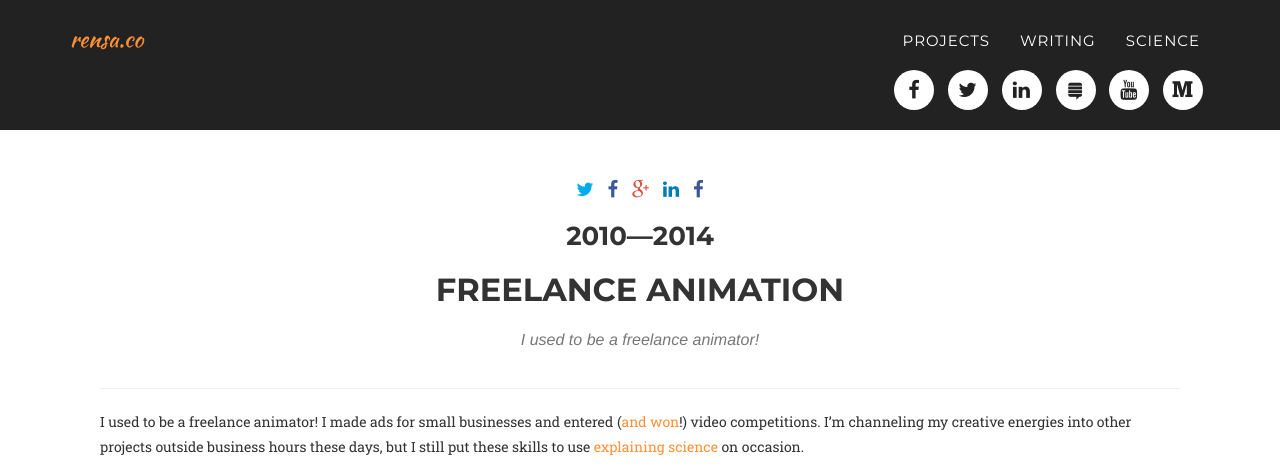
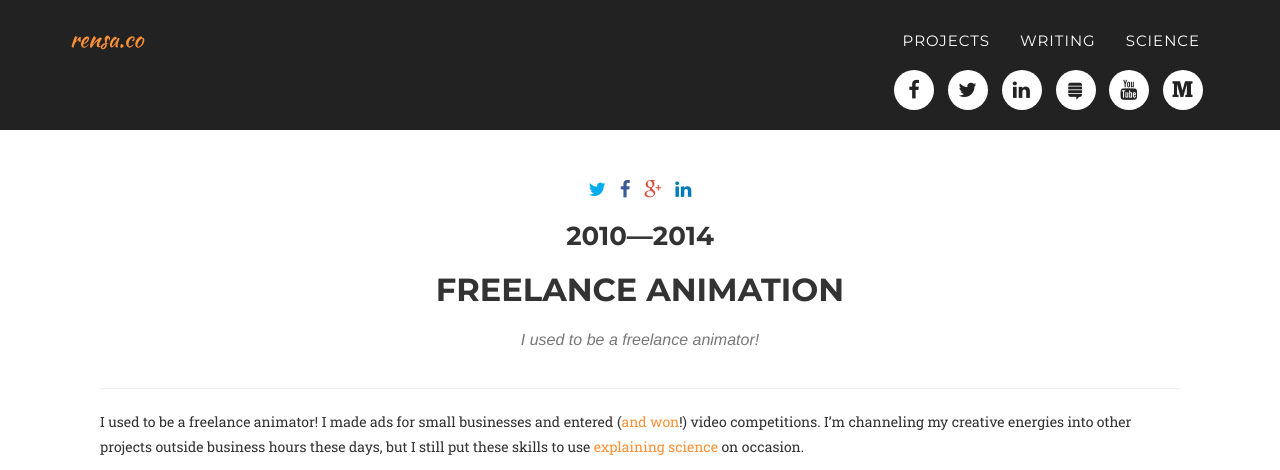
Before and after one commit to rensa/rensa.github.io, a Jekyll site: the page built from _posts/projects/2014-12-31-animation.md, in a window 1280 px wide. Shown: the top 470 px of the page. Built offline with Jekyll 4.4.1, drawn with Linux system fonts in a browser that asks for light colours; some web fonts are replaced; grey boxes are pictures that could not be loaded.

Commit message:
FB Sharer Fix
Actually works now! Except possibly the image—I’ve changed the test
post from an animated GIF to a PNG, just in case.

```diff
--- a/_layouts/regpage.html
+++ b/_layouts/regpage.html
@@ -11,10 +11,9 @@
 		<div id="regpage-info" class="row">
 				<div class="share-page text-muted">
 				    <a href="https://twitter.com/intent/tweet?text={{ page.title }}&url={{ site.url }}{{ page.url }}&via={{ site.twitter_username }}&related={{ site.twitter_username }}" rel="nofollow" target="_blank" title="Share on Twitter" class="fa fa-twitter" style="color:#00aced;"></a>
-				    <a href="https://www.facebook.com/sharer/sharer.php?u={{ site.url }}{{ page.url }}" rel="nofollow" target="_blank" title="Share on Facebook" class="fa fa-facebook" style="color:#3b5998;"></a>
+				    <a href="https://www.facebook.com/dialog/share?app_id=1583566641860122&display=popup&href={{ site.url }}{{ page.url }}&{{ site.url }}{{ page.url }}" rel="nofollow" target="_blank" title="Share on Facebook" class="fa fa-facebook" style="color:#3b5998;"></a>
 				    <a href="https://plus.google.com/share?url={{ site.url }}{{ page.url }}" rel="nofollow" target="_blank" title="Share on Google+" class="fa fa-google-plus" style="color:#dd4b39;"></a>
 				    <a href="http://www.linkedin.com/shareArticle?mini=true&url={{ site.url }}{{ page.url }}&title={{ page.title }}&summary={{ page.description }}&source={articleSource}" rel="nofollow" target="_blank" title="Share on LinkedIn" class="fa fa-linkedin" style="color:#007bb6;"></a>
-				    <a href="https://www.facebook.com/dialog/share?app_id=1583566641860122&display=popup&href={{ site.url }}{{ page.url }}&redirect_uri=https%3A%2F%2Fdevelopers.facebook.com%2Ftools%2Fexplore" rel="nofollow" target="_blank" title="Share on Facebook" class="fa fa-facebook" style="color:#3b5998;"></a>
 				</div>
 			<h3>{{ page.project-date }}</h3>
 			<h2>{{ page.title }}</h2>
@@ -27,7 +26,7 @@
 		<div class="share-page text-muted">
 		    <p>Share this page on</p>
 		    <a href="https://twitter.com/intent/tweet?text={{ page.title }}&url={{ site.url }}{{ page.url }}&via={{ site.twitter_username }}&related={{ site.twitter_username }}" rel="nofollow" target="_blank" title="Share on Twitter" class="fa fa-twitter" style="color:#00aced;"></a>
-		    <a href="https://www.facebook.com/sharer/sharer.php?u={{ site.url }}{{ page.url }}" rel="nofollow" target="_blank" title="Share on Facebook" class="fa fa-facebook" style="color:#3b5998;"></a>
+		    <a href="https://www.facebook.com/dialog/share?app_id=1583566641860122&display=popup&href={{ site.url }}{{ page.url }}&redirect_uri={{ site.url }}{{ page.url }}" rel="nofollow" target="_blank" title="Share on Facebook" class="fa fa-facebook" style="color:#3b5998;"></a>
 		    <a href="https://plus.google.com/share?url={{ site.url }}{{ page.url }}" rel="nofollow" target="_blank" title="Share on Google+" class="fa fa-google-plus" style="color:#dd4b39;"></a>
 		    <a href="http://www.linkedin.com/shareArticle?mini=true&url={{ site.url }}{{ page.url }}&title={{ page.title }}&summary={{ page.description }}&source={articleSource}" rel="nofollow" target="_blank" title="Share on LinkedIn" class="fa fa-linkedin" style="color:#007bb6;"></a>
 		</div>
```
Also changed, not shown: _posts/projects/2014-12-31-animation.md (+1 -1 lines).
